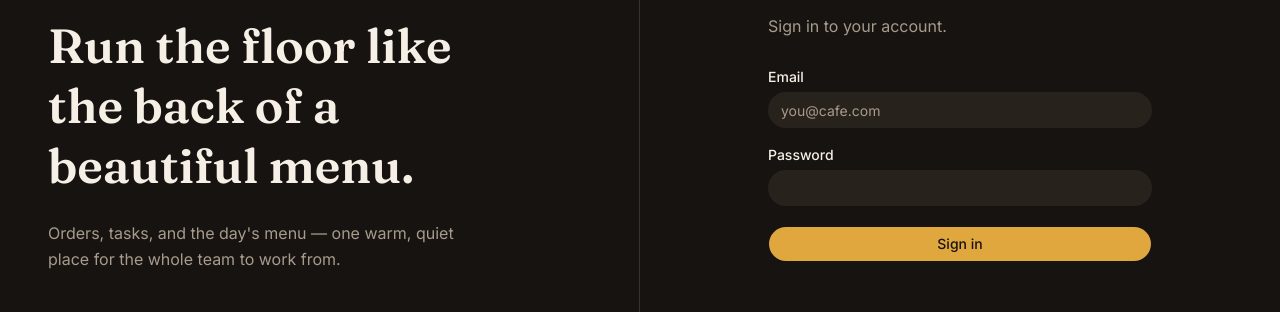
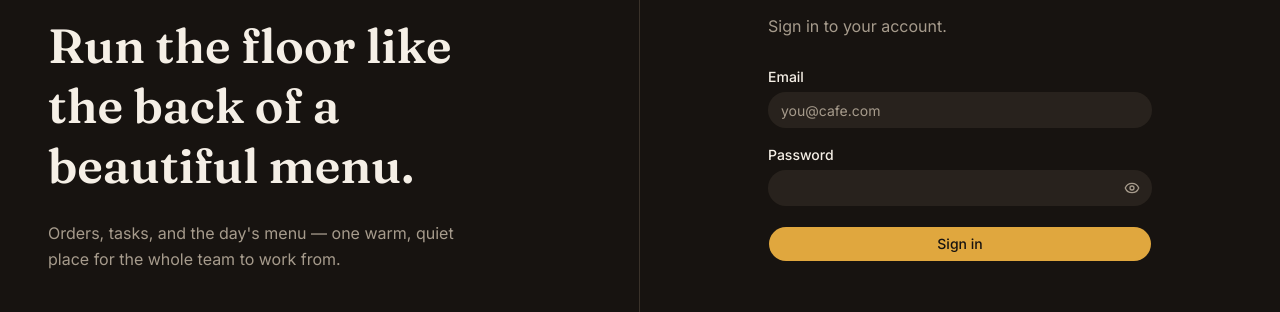
Before and after one commit to M-Khan13/Cafe-opps, a React (Vite) app in the folder client/: page /login in a window 1280 px wide. Shown: the part 286-598 px from the top of the page. Built offline with nearby package versions, Linux system fonts and the light colour scheme.

Commit message:
feata: minor changes like eye icon, sidebar on different devices....

```diff
--- a/client/src/components/Layout.jsx
+++ b/client/src/components/Layout.jsx
@@ -1,8 +1,10 @@
+import { useState } from 'react'
 import { useNavigate, NavLink, Outlet } from 'react-router-dom'
-import { Coffee, LogOut } from 'lucide-react'
+import { Coffee, LogOut, Menu, X } from 'lucide-react'
 
 function Layout({ navItems, roleLabel }) {
   const navigate = useNavigate()
+  const [isOpen, setIsOpen] = useState(false)
   const userRaw = localStorage.getItem('user')
   const user = userRaw ? JSON.parse(userRaw) : null
 
@@ -18,8 +20,44 @@ function Layout({ navItems, roleLabel }) {
 
   return (
     <div className="min-h-screen flex bg-espresso text-cream">
+      {/* Mobile top bar */}
+      <div className="lg:hidden fixed top-0 inset-x-0 z-30 flex items-center justify-between border-b border-border-warm bg-espresso px-4 py-3">
+        <div className="flex items-center gap-2">
+          <div className="flex h-8 w-8 items-center justify-center rounded-lg bg-amber">
+            <Coffee className="h-4 w-4 text-espresso" />
+          </div>
+          <span className="font-serif text-lg font-semibold">Café Ops</span>
+        </div>
+        <button onClick={() => setIsOpen(true)} className="p-1">
+          <Menu className="h-6 w-6" />
+        </button>
+      </div>
+
+      {/* Backdrop (mobile only, when open) */}
+      {isOpen && (
+        <div
+          className="lg:hidden fixed inset-0 z-40 bg-black/60"
+          onClick={() => setIsOpen(false)}
+        />
+      )}
+
       {/* Sidebar */}
-      <aside className="w-64 shrink-0 flex flex-col border-r border-border-warm p-4">
+      <aside
+        className={`
+          fixed lg:sticky top-0 z-50 h-screen w-64 shrink-0 flex flex-col
+          border-r border-border-warm bg-espresso p-4
+          transition-transform duration-200
+          ${isOpen ? 'translate-x-0' : '-translate-x-full'} lg:translate-x-0
+        `}
+      >
+        {/* Close button (mobile only) */}
+        <button
+          onClick={() => setIsOpen(false)}
+          className="lg:hidden absolute top-4 right-4 p-1 text-muted"
+        >
+          <X className="h-5 w-5" />
+        </button>
+
         {/* Brand */}
         <div className="flex items-center gap-3 px-2 py-3 mb-4">
           <div className="flex h-9 w-9 items-center justify-center rounded-xl bg-amber">
@@ -28,19 +66,18 @@ function Layout({ navItems, roleLabel }) {
           <span className="font-serif text-lg font-semibold">Café Ops</span>
         </div>
 
-        {/* Role label */}
         {roleLabel && (
           <p className="px-2 mb-2 text-xs uppercase tracking-widest text-muted">
             {roleLabel}
           </p>
         )}
 
-        {/* Nav */}
         <nav className="flex flex-col gap-1">
           {navItems.map((item) => (
             <NavLink
               key={item.to}
               to={item.to}
+              onClick={() => setIsOpen(false)}
               className={({ isActive }) =>
                 `flex items-center gap-3 rounded-lg px-3 py-2.5 text-sm transition ${
                   isActive
@@ -55,7 +92,6 @@ function Layout({ navItems, roleLabel }) {
           ))}
         </nav>
 
-        {/* User + logout pinned bottom */}
         <div className="mt-auto pt-4 border-t border-border-warm">
           <div className="flex items-center gap-3 px-2 mb-3">
             <div className="flex h-9 w-9 items-center justify-center rounded-full border border-amber text-amber text-xs font-medium">
@@ -77,7 +113,7 @@ function Layout({ navItems, roleLabel }) {
       </aside>
 
       {/* Content */}
-      <main className="flex-1 p-8 overflow-auto">
+      <main className="flex-1 p-6 lg:p-8 overflow-auto pt-20 lg:pt-8">
         <Outlet />
       </main>
     </div>
--- a/client/src/pages/Login.jsx
+++ b/client/src/pages/Login.jsx
@@ -4,16 +4,18 @@ import api from '@/lib/api'
 import { Button } from '@/components/ui/button'
 import { Input } from '@/components/ui/input'
 import { Label } from '@/components/ui/label'
-import { Coffee } from 'lucide-react'
+import { Coffee, Eye, EyeOff } from 'lucide-react'
 
 function Login() {
   const [email, setEmail] = useState('')
   const [password, setPassword] = useState('')
+  const [showPassword, setShowPassword] = useState(false)
   const [error, setError] = useState('')
   const [loading, setLoading] = useState(false)
   const navigate = useNavigate()
 
-  async function handleSubmit() {
+  async function handleSubmit(e) {
+    if (e) e.preventDefault()
     setError('')
     setLoading(true)
     try {
@@ -31,7 +33,6 @@ function Login() {
 
   return (
     <div className="min-h-screen grid lg:grid-cols-2">
-      {/* LEFT — editorial hero */}
       <div className="hidden lg:flex flex-col justify-between p-12 bg-espresso border-r border-border-warm">
         <div className="flex items-center gap-3">
           <div className="flex h-10 w-10 items-center justify-center rounded-xl bg-amber">
@@ -39,7 +40,6 @@ function Login() {
           </div>
           <span className="font-serif text-xl font-semibold text-cream">Café Ops</span>
         </div>
-
         <div className="max-w-md">
           <p className="text-xs uppercase tracking-widest text-amber mb-6">The House System</p>
           <h1 className="font-serif text-5xl font-semibold leading-tight text-cream mb-6">
@@ -49,17 +49,15 @@ function Login() {
             Orders, tasks, and the day's menu — one warm, quiet place for the whole team to work from.
           </p>
         </div>
-
         <p className="text-sm text-muted">Est. 2026 · Service, refined.</p>
       </div>
 
-      {/* RIGHT — form */}
       <div className="flex items-center justify-center p-8">
         <div className="w-full max-w-sm">
           <h2 className="font-serif text-4xl font-semibold text-cream mb-2">Welcome back</h2>
           <p className="text-muted mb-8">Sign in to your account.</p>
 
-          <div className="flex flex-col gap-5">
+          <form onSubmit={handleSubmit} className="flex flex-col gap-5">
             <div className="flex flex-col gap-2">
               <Label htmlFor="email" className="text-cream">Email</Label>
               <Input
@@ -70,26 +68,38 @@ function Login() {
                 onChange={(e) => setEmail(e.target.value)}
               />
             </div>
+
             <div className="flex flex-col gap-2">
               <Label htmlFor="password" className="text-cream">Password</Label>
-              <Input
-                id="password"
-                type="password"
-                value={password}
-                onChange={(e) => setPassword(e.target.value)}
-              />
+              <div className="relative">
+                <Input
+                  id="password"
+                  type={showPassword ? 'text' : 'password'}
+                  value={password}
+                  onChange={(e) => setPassword(e.target.value)}
+                  className="pr-10"
+                />
+                <button
+                  type="button"
+                  onClick={() => setShowPassword((s) => !s)}
+                  className="absolute right-3 top-1/2 -translate-y-1/2 text-muted hover:text-cream"
+                  aria-label={showPassword ? 'Hide password' : 'Show password'}
+                >
+                  {showPassword ? <EyeOff className="h-4 w-4" /> : <Eye className="h-4 w-4" />}
+                </button>
+              </div>
             </div>
 
             {error && <p className="text-sm text-danger">{error}</p>}
 
             <Button
+              type="submit"
               className="w-full bg-amber text-espresso hover:bg-amber-dark font-medium"
-              onClick={handleSubmit}
               disabled={loading}
             >
               {loading ? 'Signing in...' : 'Sign in'}
             </Button>
-          </div>
+          </form>
         </div>
       </div>
     </div>
```
